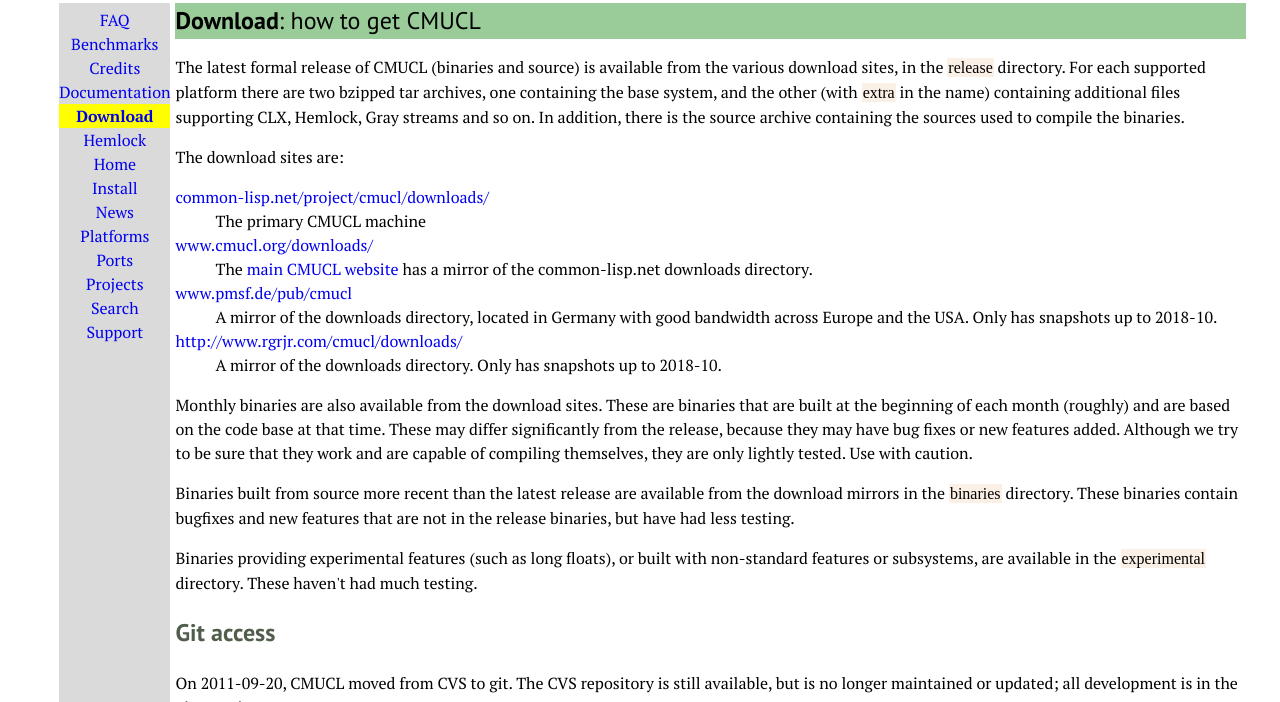
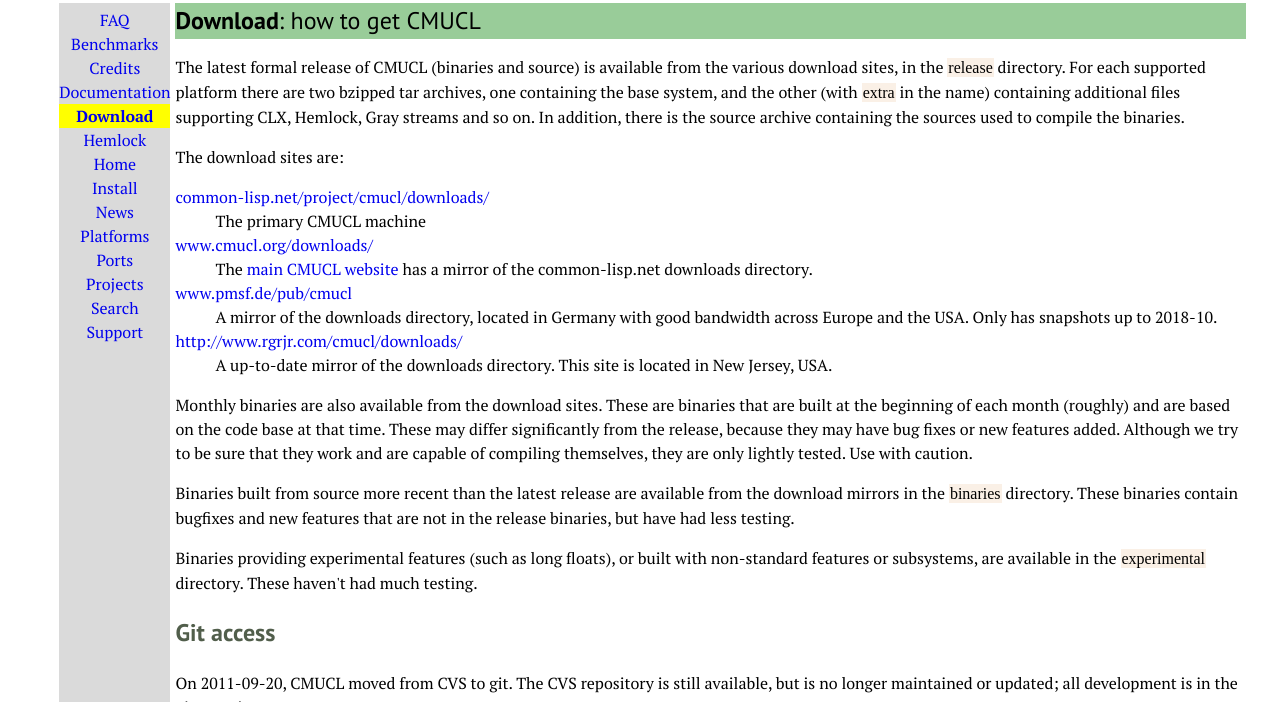
Before and after one commit to rtoy/cmucl-site, a plain HTML site: page cmucl-www/www/download.html in a window 1280 px wide. Shown: the part 98-800 px from the top of the page. Drawn offline with nearby package versions, Linux system fonts and the light colour scheme; a web font is replaced by a local one.

Commit message:
Note location of rgrjr download site.
Bob asked me to note the location of the site.  I also updated the
entry to note that it is up-to-date instead of only having snapshots
from to 2018-10.

```diff
--- a/cmucl-www/www/download.html
+++ b/cmucl-www/www/download.html
@@ -111,8 +111,8 @@
             "http://www.rgrjr.com/cmucl/downloads/">http://www.rgrjr.com/cmucl/downloads/</a>
           </dt>
           <dd>
-            A mirror of the downloads directory. Only has snapshots up to
-            2018-10.
+            A up-to-date mirror of the downloads directory.  This site
+            is located in New Jersey, USA.
           </dd>
         </dl>
         <p>
```
